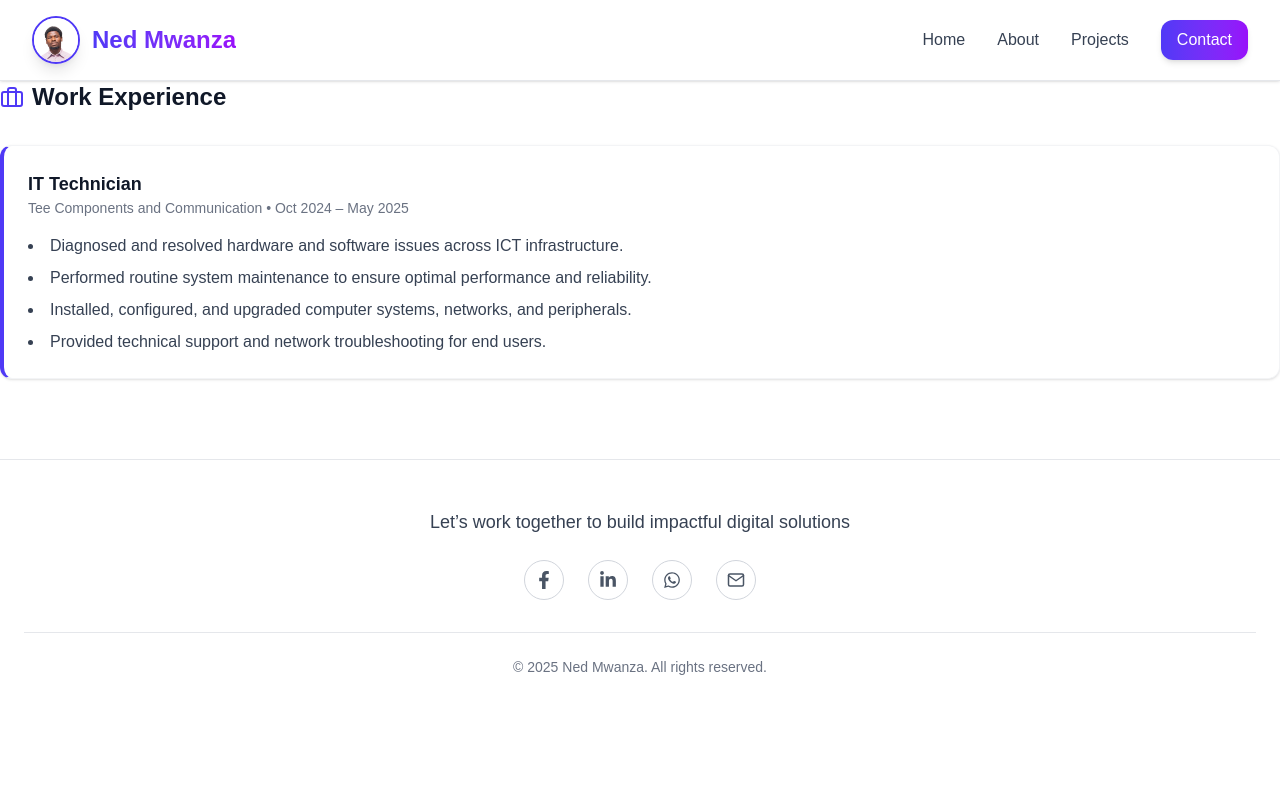
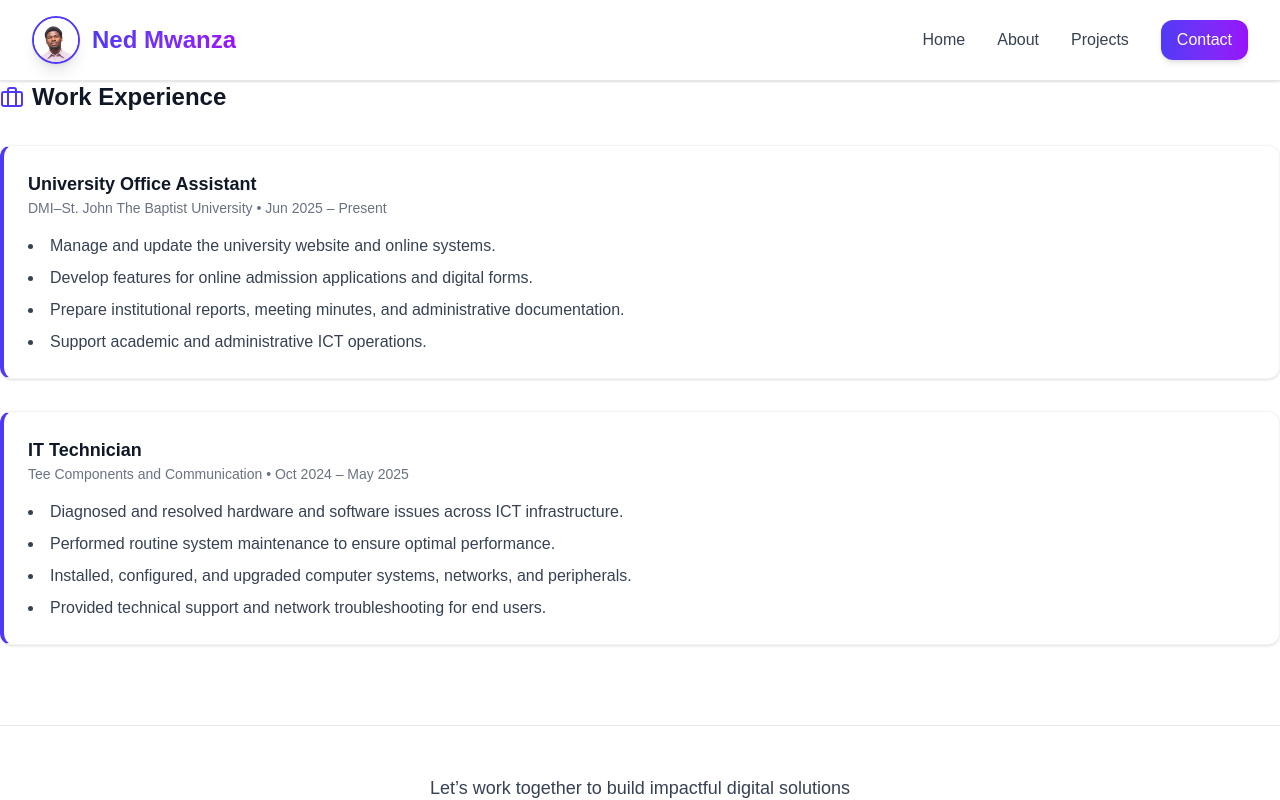
Before and after one commit to nedmwanza/my-portfolio, a Next.js app: page /experience in a window 1280 px wide. Shown: the top 800 px of the page. Built offline with nearby package versions, Linux system fonts and the light colour scheme.

Commit message:
experience commit

```diff
--- a/src/components/Experience.js
+++ b/src/components/Experience.js
@@ -1,6 +1,31 @@
 "use client";
 import { motion } from "framer-motion";
 import { FiBriefcase } from "react-icons/fi";
+
+const experiences = [
+  {
+    title: "University Office Assistant",
+    company: "DMI–St. John The Baptist University",
+    period: "Jun 2025 – Present",
+    details: [
+      "Manage and update the university website and online systems.",
+      "Develop features for online admission applications and digital forms.",
+      "Prepare institutional reports, meeting minutes, and administrative documentation.",
+      "Support academic and administrative ICT operations."
+    ]
+  },
+  {
+    title: "IT Technician",
+    company: "Tee Components and Communication",
+    period: "Oct 2024 – May 2025",
+    details: [
+      "Diagnosed and resolved hardware and software issues across ICT infrastructure.",
+      "Performed routine system maintenance to ensure optimal performance.",
+      "Installed, configured, and upgraded computer systems, networks, and peripherals.",
+      "Provided technical support and network troubleshooting for end users."
+    ]
+  }
+];
 
 export default function WorkExperience() {
   return (
@@ -18,37 +43,32 @@ export default function WorkExperience() {
           Work Experience
         </h3>
 
-        {/* Experience Card */}
-        <div className="
+        {/* Experience Cards */}
+        <div className="space-y-8">
+          {experiences.map((exp, index) => (
+            <div
+              key={index}
+              className="
                 bg-white dark:bg-gray-800
                 rounded-xl shadow
                 border border-gray-100 dark:border-gray-700
                 border-l-4 border-l-indigo-600 dark:border-l-indigo-400
                 p-6
-        ">
+              "
+            >
               <h4 className="text-lg font-semibold text-gray-900 dark:text-gray-100">
-            IT Technician
+                {exp.title}
               </h4>
-
               <p className="text-sm text-gray-500 dark:text-gray-400 mb-4">
-            Tee Components and Communication • Oct 2024 – May 2025
+                {exp.company} • {exp.period}
               </p>
-
-          <ul className="list-disc list-inside space-y-2
-            text-gray-700 dark:text-gray-300">
-            <li>
-              Diagnosed and resolved hardware and software issues across ICT infrastructure.
-            </li>
-            <li>
-              Performed routine system maintenance to ensure optimal performance and reliability.
-            </li>
-            <li>
-              Installed, configured, and upgraded computer systems, networks, and peripherals.
-            </li>
-            <li>
-              Provided technical support and network troubleshooting for end users.
-            </li>
+              <ul className="list-disc list-inside space-y-2 text-gray-700 dark:text-gray-300">
+                {exp.details.map((item, i) => (
+                  <li key={i}>{item}</li>
+                ))}
               </ul>
+            </div>
+          ))}
         </div>
       </motion.div>
     </section>
```
Lines whose indentation alone changed are shown as unchanged.
